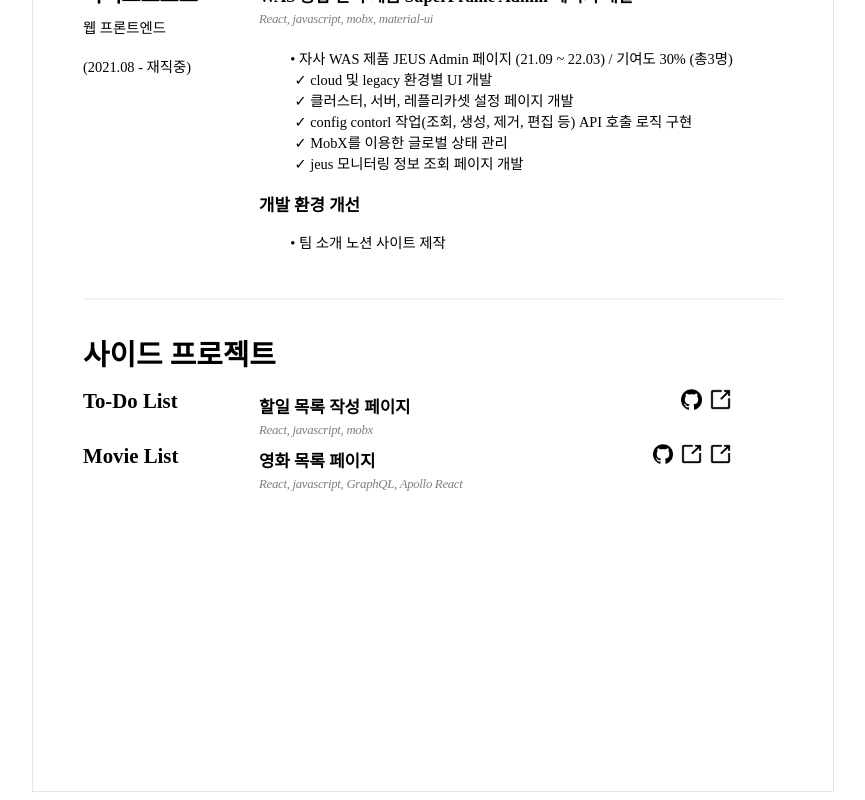
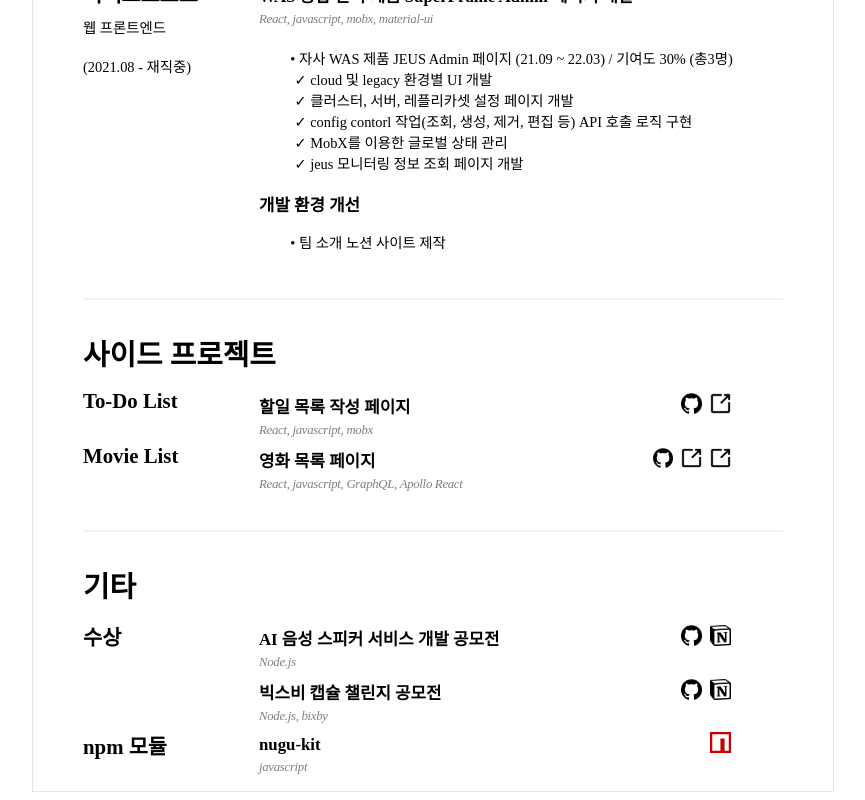
Before and after one commit to kiminseob/resume, a React app: page / in a window 1280 px wide. Shown: the part 373-1173 px from the top of the page, without its empty margins (207-1072 px from the left). Built offline with nearby package versions, Linux system fonts and the light colour scheme.

Commit message:
feat: 수상 목록 추가

```diff
--- a/src/App.jsx
+++ b/src/App.jsx
@@ -1,6 +1,6 @@
 import React from 'react';
 import styled from 'styled-components';
-import { About, Career, Project } from 'components';
+import { About, Career, Project, Others } from 'components';
 
 const Container = styled.div`
   padding-top: 2rem;
@@ -24,6 +24,7 @@ function App() {
           <About />
           <Career />
           <Project />
+          <Others />
         </A4>
       </Container>
     </>
--- /dev/null
+++ b/src/components/Others.jsx
@@ -0,0 +1,81 @@
+import React from 'react';
+import SC from './styled/common';
+
+function Others() {
+  return (
+    <section>
+      <SC.Subject>기타</SC.Subject>
+      <SC.Row>
+        <SC.Column>
+          <SC.Company>수상</SC.Company>
+        </SC.Column>
+        <SC.Column>
+          <SC.FullRow>
+            <SC.RowHeader>AI 음성 스피커 서비스 개발 공모전</SC.RowHeader>
+            <SC.Row>
+              <a href="https://github.com/kiminseob/skyti" target="_blank">
+                <SC.Icon src="icon/github.png" />
+              </a>
+              <a
+                href="https://canyon-honey-f8b.notion.site/NUGU-AIR-2018-11-2020-05-bfaf89c465494bf390aa5afde6b97e91"
+                target="_blank"
+              >
+                <SC.Icon src="icon/notion.png" />
+              </a>
+            </SC.Row>
+          </SC.FullRow>
+          <SC.Row>
+            <SC.Stack>Node.js</SC.Stack>
+          </SC.Row>
+        </SC.Column>
+      </SC.Row>
+      <SC.Row>
+        <SC.Column>
+          <SC.Company></SC.Company>
+        </SC.Column>
+        <SC.Column>
+          <SC.FullRow>
+            <SC.RowHeader>빅스비 캡슐 챌린지 공모전</SC.RowHeader>
+            <SC.Row>
+              <a
+                href="https://github.com/revoiceStudio/private_bixby"
+                target="_blank"
+              >
+                <SC.Icon src="icon/github.png" />
+              </a>
+              <a
+                href="https://canyon-honey-f8b.notion.site/2019-09-2019-10-11c60248222a4ae2b1d4af8dab73f9e3t"
+                target="_blank"
+              >
+                <SC.Icon src="icon/notion.png" />
+              </a>
+            </SC.Row>
+          </SC.FullRow>
+          <SC.Row>
+            <SC.Stack>Node.js, bixby</SC.Stack>
+          </SC.Row>
+        </SC.Column>
+      </SC.Row>
+      <SC.Row>
+        <SC.Column>
+          <SC.Company>npm 모듈</SC.Company>
+        </SC.Column>
+        <SC.Column>
+          <SC.FullRow>
+            <SC.RowHeader>nugu-kit</SC.RowHeader>
+            <SC.Row>
+              <a href="https://www.npmjs.com/package/nugu-kit" target="_blank">
+                <SC.Icon src="icon/npm.svg" />
+              </a>
+            </SC.Row>
+          </SC.FullRow>
+          <SC.Row>
+            <SC.Stack>javascript</SC.Stack>
+          </SC.Row>
+        </SC.Column>
+      </SC.Row>
+    </section>
+  );
+}
+
+export default Others;
--- a/src/components/Project.jsx
+++ b/src/components/Project.jsx
@@ -3,6 +3,7 @@ import SC from './styled/common';
 
 function Project() {
   return (
+    <>
       <section>
         <SC.Subject>사이드 프로젝트</SC.Subject>
         <SC.Row>
@@ -66,6 +67,8 @@ function Project() {
           </SC.Column>
         </SC.Row>
       </section>
+      <SC.Divider />
+    </>
   );
 }
 
--- a/src/components/index.jsx
+++ b/src/components/index.jsx
@@ -1,3 +1,4 @@
 export { default as About } from './About';
 export { default as Career } from './Career';
 export { default as Project } from './Project';
+export { default as Others } from './Others';
--- a/src/components/styled/common/index.js
+++ b/src/components/styled/common/index.js
@@ -50,6 +50,7 @@ SC.FullRow = styled.div`
   width: 30rem;
   display: flex;
   justify-content: space-between;
+  align-items: center;
 `;
 
 SC.Icon = styled.img`
```
Also changed, not shown: src/components/Career.jsx (+6 -2 lines), public/icon/notion.png (added), public/icon/npm.svg (added). Lines whose indentation alone changed are shown as unchanged.
